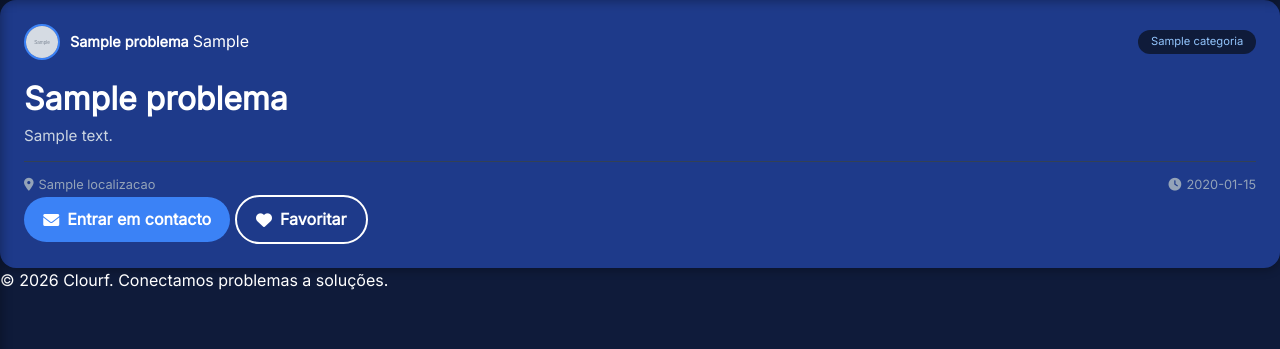
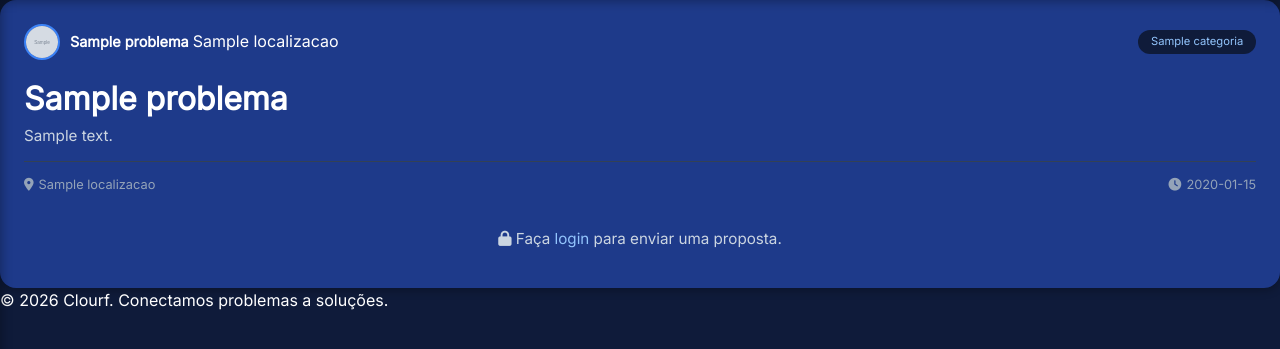
Before and after one commit to Desquek/Clourf-, a Flask app: page /problema/1 in a window 1280 px wide. Shown: the part 77-426 px from the top of the page. Run offline with Flask 2, Linux system fonts and the light colour scheme; grey boxes marked "Sample" are stand-in pictures; a database or web service that is not in the repository returns one stand-in record (values such as "Sample title"); some libraries are stand-ins or nearby versions.

Commit message:
Atualizar o problema.html

```diff
--- a/templates/problema.html
+++ b/templates/problema.html
@@ -13,7 +13,7 @@
                     <a href="{{ url_for('profile.perfil_publico', user_id=problema.autor_id) }}" class="autor-nome">
                         {{ problema.autor_nome }}
                     </a>
-                    <span class="autor-localizacao">{{ problema.autor_localizacao or '' }}</span>
+                    <span class="autor-localizacao">{{ problema.localizacao or '' }}</span>
                 </div>
             </div>
             <span class="categoria-badge">{{ problema.categoria }}</span>
@@ -30,25 +30,84 @@
             <span><i class="fas fa-clock"></i> {{ problema.data_criacao.strftime('%d/%m/%Y às %H:%M') }}</span>
         </div>
 
-        <div class="problema-actions">
-            {% if session.user_id == problema.autor_id %}
+        <!-- ===== BOTÃO ENVIAR PROPOSTA ===== -->
+        {% if session.user_id and session.user_id != problema.autor_id %}
+            <div class="problema-actions" style="margin-top: 2rem;">
+                {% if ja_proposto %}
+                    <div class="alert alert-success">
+                        <i class="fas fa-check-circle"></i> Já enviou uma proposta para este problema. Aguarde resposta do autor.
+                    </div>
+                {% else %}
+                    <button onclick="abrirModalProposta()" class="btn-primary">
+                        <i class="fas fa-paper-plane"></i> Enviar Proposta
+                    </button>
+                    <a href="{{ url_for('messages.conversa', outro_id=problema.autor_id) }}" class="btn-secondary">
+                        <i class="fas fa-comment"></i> Mensagem
+                    </a>
+                {% endif %}
+            </div>
+        {% endif %}
+
+        <!-- ===== SE FOR O AUTOR ===== -->
+        {% if session.user_id == problema.autor_id %}
+            <div class="problema-actions" style="margin-top: 2rem;">
                 <a href="{{ url_for('posts.editar_problema', problema_id=problema.id) }}" class="btn-primary">
                     <i class="fas fa-edit"></i> Editar
                 </a>
                 <form method="POST" action="{{ url_for('posts.apagar_problema', problema_id=problema.id) }}" style="display: inline;">
-                    <button type="submit" class="btn-danger" onclick="return confirm('Tem certeza que deseja apagar este problema?')">
+                    <button type="submit" class="btn-danger" onclick="return confirm('Tem certeza?')">
                         <i class="fas fa-trash"></i> Apagar
                     </button>
                 </form>
-            {% else %}
-                <a href="{{ url_for('messages.conversa', outro_id=problema.autor_id) }}" class="btn-primary">
-                    <i class="fas fa-envelope"></i> Entrar em contacto
+                <a href="{{ url_for('messages.conversa', outro_id=problema.autor_id) }}" class="btn-secondary">
+                    <i class="fas fa-comment"></i> Ver mensagens
                 </a>
-                <a href="{{ url_for('favorites.favoritar', problema_id=problema.id) }}" class="btn-secondary">
-                    <i class="fas fa-heart"></i> Favoritar
-                </a>
-            {% endif %}
-        </div>
+            </div>
+        {% endif %}
+
+        <!-- ===== MENSAGEM PARA QUEM NÃO ESTÁ LOGADO ===== -->
+        {% if not session.user_id %}
+            <div class="problema-actions" style="margin-top: 2rem; text-align: center; color: var(--cinza-claro);">
+                <p><i class="fas fa-lock"></i> Faça <a href="{{ url_for('auth.login') }}" style="color: var(--azul-muito-claro);">login</a> para enviar uma proposta.</p>
+            </div>
+        {% endif %}
     </div>
 </div>
+
+<!-- ===== MODAL DE ENVIAR PROPOSTA ===== -->
+<div class="modal" id="modalProposta" style="display: none; position: fixed; top: 0; left: 0; width: 100%; height: 100%; background: rgba(0,0,0,0.7); z-index: 2000; justify-content: center; align-items: center;">
+    <div class="modal-content" style="background: var(--azul-medio); padding: 2rem; border-radius: var(--radius); max-width: 500px; width: 90%;">
+        <div style="display: flex; justify-content: space-between; align-items: center; margin-bottom: 1rem;">
+            <h2 style="color: var(--branco);"><i class="fas fa-paper-plane"></i> Enviar Proposta</h2>
+            <button onclick="fecharModalProposta()" style="background: none; border: none; color: var(--branco); font-size: 1.5rem; cursor: pointer;">&times;</button>
+        </div>
+        <p style="color: var(--cinza-claro); margin-bottom: 1rem;">Descreva como pode ajudar a resolver o problema "{{ problema.titulo }}".</p>
+        <form method="POST" action="{{ url_for('messages.enviar_proposta', problema_id=problema.id) }}">
+            <div class="form-group">
+                <textarea name="conteudo" rows="4" placeholder="Descreva a sua proposta..." required style="width: 100%; padding: 0.8rem; border-radius: var(--radius-sm); border: 1px solid var(--cinza-escuro); background: var(--azul-escuro); color: var(--branco);"></textarea>
+            </div>
+            <div style="display: flex; gap: 1rem; margin-top: 1rem;">
+                <button type="submit" class="btn-primary"><i class="fas fa-paper-plane"></i> Enviar</button>
+                <button type="button" onclick="fecharModalProposta()" class="btn-secondary">Cancelar</button>
+            </div>
+        </form>
+    </div>
+</div>
+
+<script>
+function abrirModalProposta() {
+    document.getElementById('modalProposta').style.display = 'flex';
+}
+
+function fecharModalProposta() {
+    document.getElementById('modalProposta').style.display = 'none';
+}
+
+// Fechar modal ao clicar fora
+document.getElementById('modalProposta').addEventListener('click', function(e) {
+    if (e.target === this) {
+        fecharModalProposta();
+    }
+});
+</script>
 {% endblock %}
```
